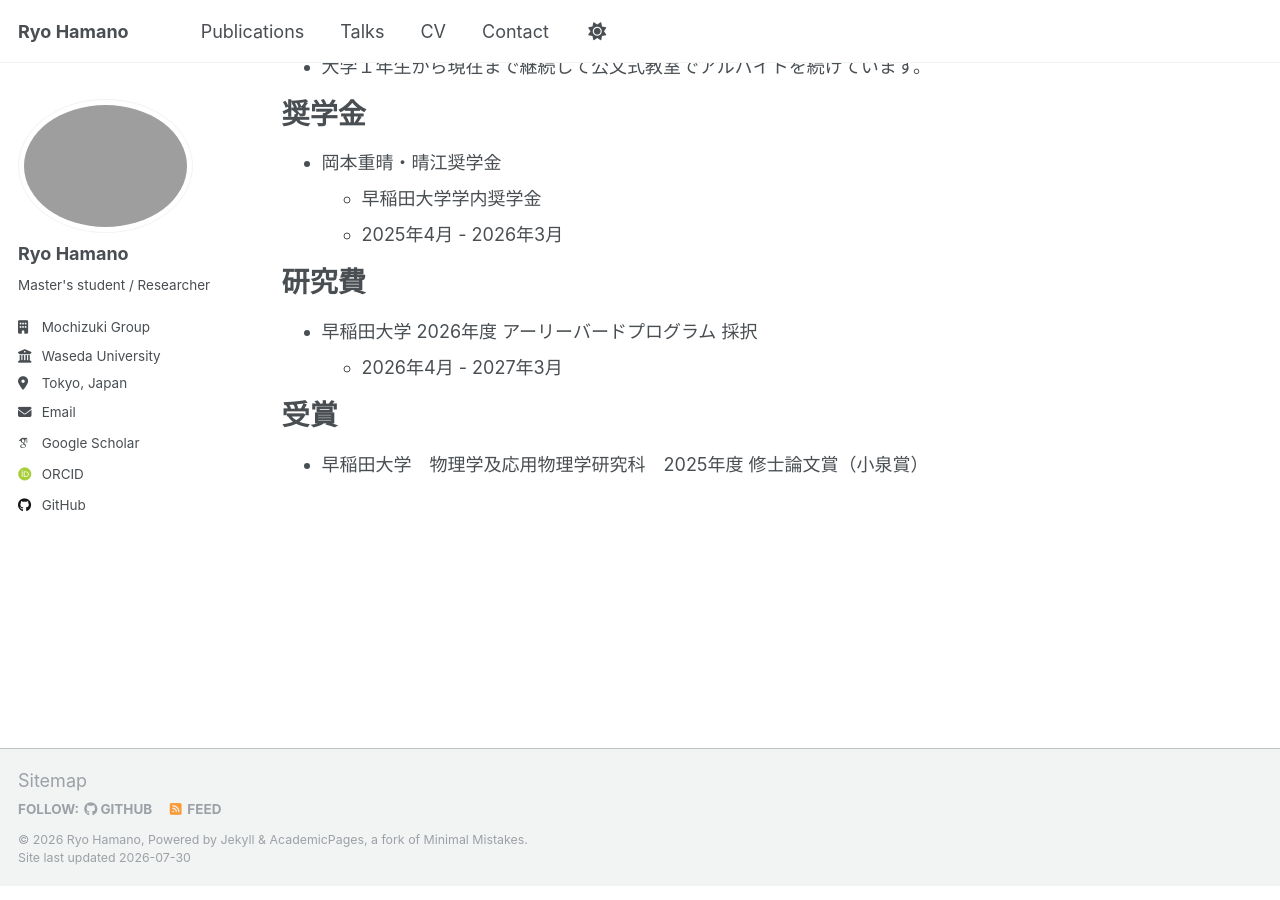
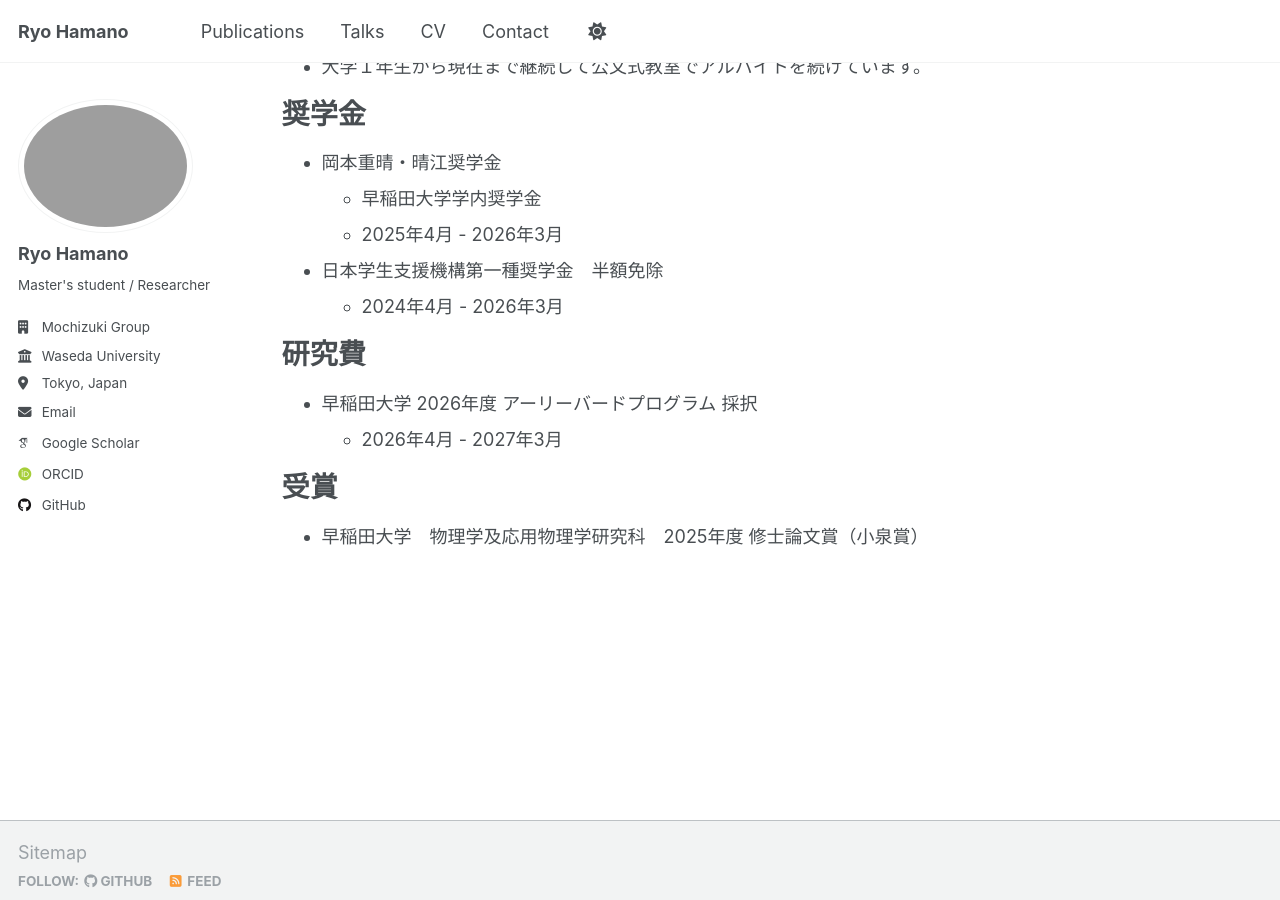
Before and after one commit to ryohamano/ryohamano.github.io, a Jekyll site: the page built from _pages/cv.md, in a window 1280 px wide and 900 px high, scrolled down 1136 px. Built offline with Jekyll 4.4.1, drawn with Linux system fonts in a browser that asks for light colours; some web fonts are replaced.

Commit message:
Add scholarship information to CV

```diff
--- a/_pages/cv.md
+++ b/_pages/cv.md
@@ -56,6 +56,9 @@ redirect_from:
   * 早稲田大学学内奨学金
   * 2025年4月 - 2026年3月
 
+* 日本学生支援機構第一種奨学金　半額免除
+  * 2024年4月 - 2026年3月
+
 研究費
 =====
 * 早稲田大学 2026年度 アーリーバードプログラム 採択
```
